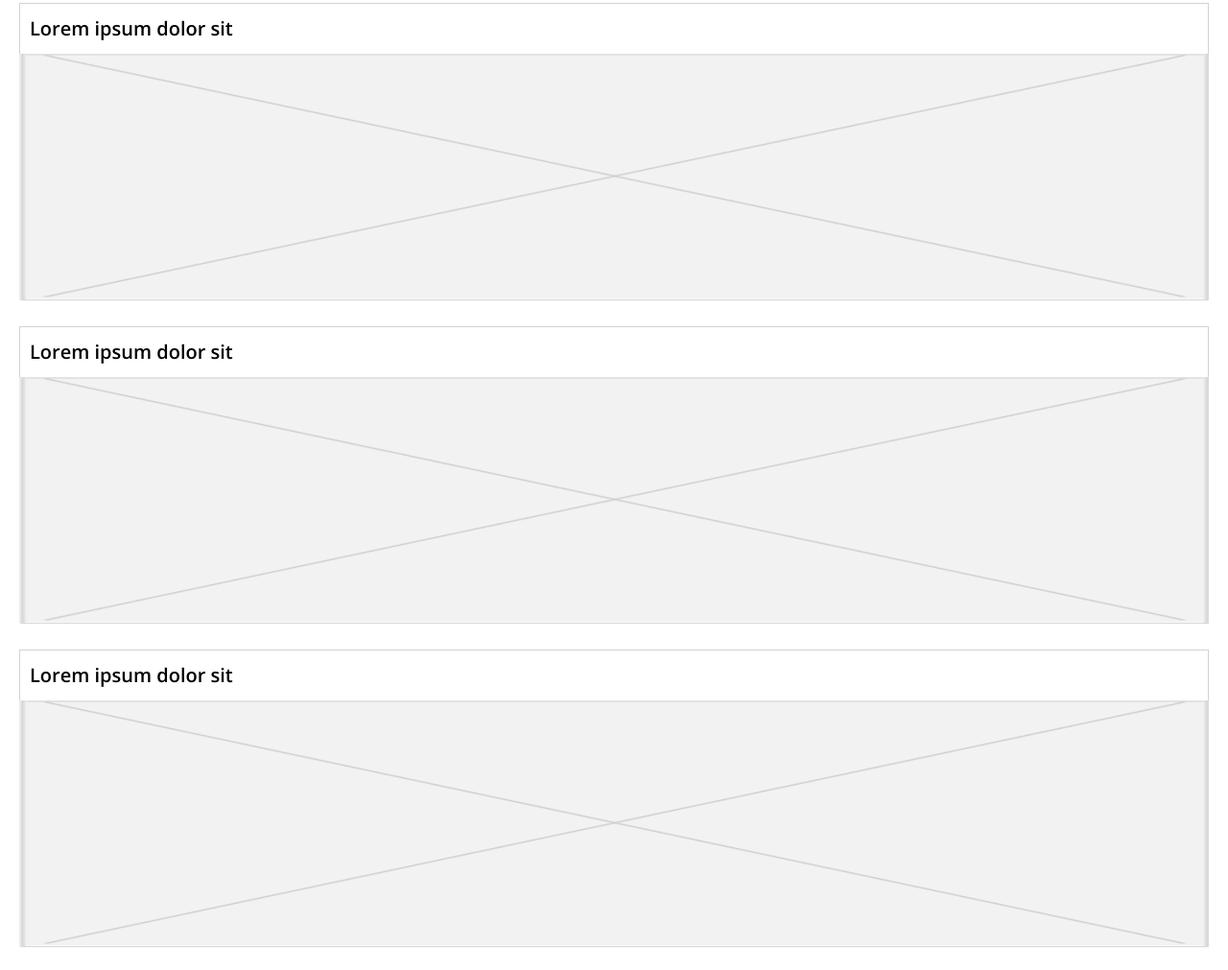
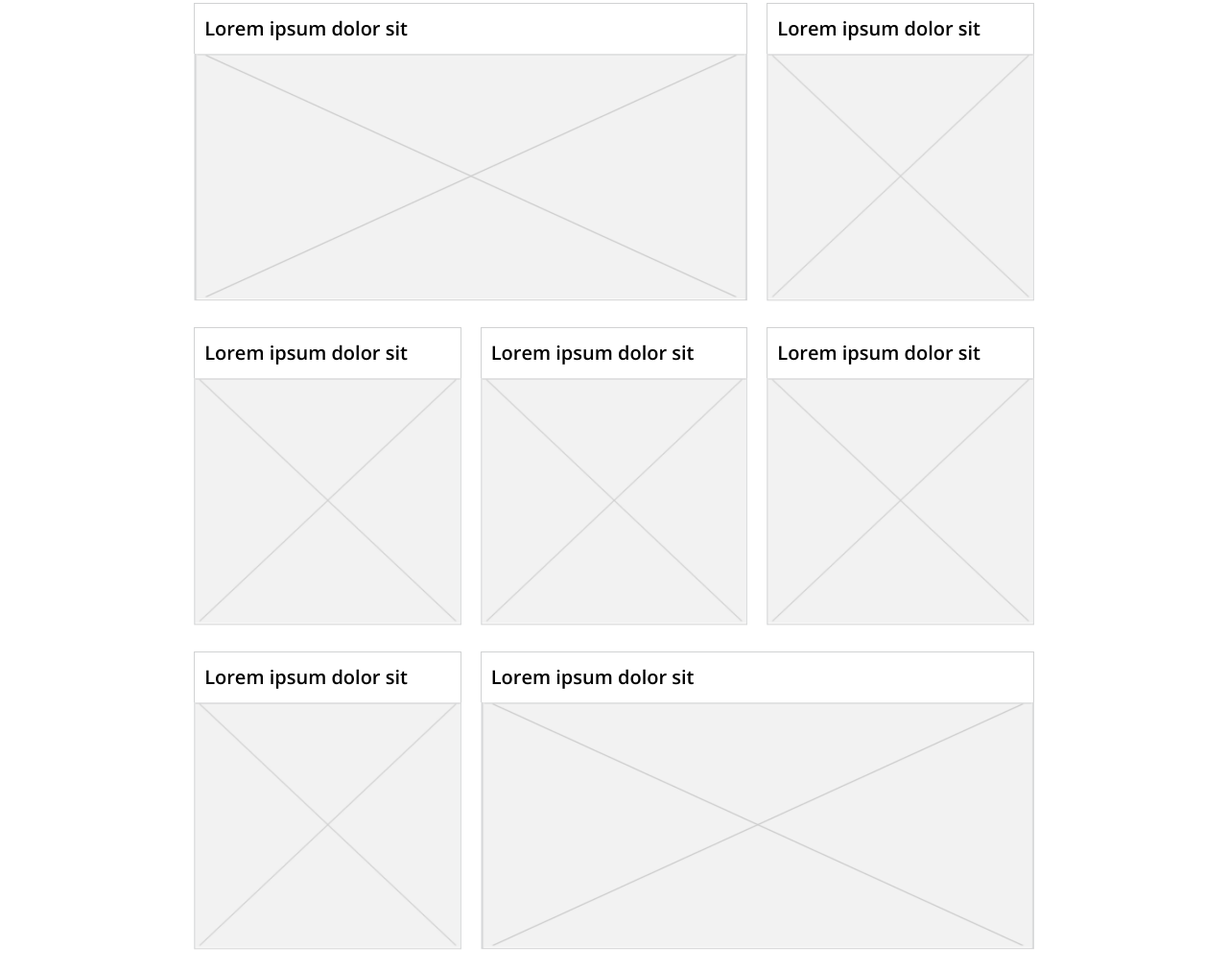
Before and after one commit to andrew-t-james/pattern-party, a website: page index.html in a window 1280 px wide. Shown: the part 1002-2013 px from the top of the page at 96% size. Drawn offline with nearby package versions, Linux system fonts and the light colour scheme.

Commit message:
Add grid template area for flex-cards

```diff
--- a/assets/scss/components/_flex-cards.scss
+++ b/assets/scss/components/_flex-cards.scss
@@ -21,6 +21,45 @@
 
   &__image {
     height: 26rem;
-    width: calc(100vw - 4rem);
+    width: 100%;
   }
 }
+
+@media screen and (min-width: 50rem) {
+  .flex-cards__wrapper {
+    display: grid;
+    height: 100%;
+    grid-template-columns: 1fr 1fr 1fr 1fr 1fr 1fr;
+    grid-template-rows: 1fr 1fr 1fr;
+    grid-gap: 1px 2rem;
+    grid-template-areas: "grid-one grid-one grid-one grid-one grid-two grid-two" "grid-three grid-three grid-four grid-four grid-five grid-five" "grid-six grid-six grid-seven grid-seven grid-seven grid-seven";
+  }
+
+  .card-three {
+    grid-area: grid-three;
+  }
+
+  .card-four {
+    grid-area: grid-four;
+  }
+
+  .card-one {
+    grid-area: grid-one;
+  }
+
+  .card-two {
+    grid-area: grid-two;
+  }
+
+  .card-five {
+    grid-area: grid-five;
+  }
+
+  .card-six {
+    grid-area: grid-six;
+  }
+
+  .card-seven {
+    grid-area: grid-seven;
+  }
+}
--- a/index.html
+++ b/index.html
@@ -94,21 +94,35 @@
           <h2 class="general__header--title">Felxible Cards</h2>
         </div>
       </header>
-      <div class="flex-card">
+      <div class="flex-cards__wrapper">
+        <div class="flex-card card-one">
           <header class="flex-card__heading">Lorem ipsum dolor sit</header>
           <img class="flex-card__image" src="./assets/images/flex-card-sm.png" alt="small placeholder">
         </div>
-      <div class="flex-card">
+        <div class="flex-card card-two">
           <header class="flex-card__heading">Lorem ipsum dolor sit</header>
           <img class="flex-card__image" src="./assets/images/flex-card-sm.png" alt="small placeholder">
         </div>
-      <div class="flex-card">
+        <div class="flex-card card-three">
           <header class="flex-card__heading">Lorem ipsum dolor sit</header>
           <img class="flex-card__image" src="./assets/images/flex-card-sm.png" alt="small placeholder">
         </div>
-      <div class="flex-card">
+        <div class="flex-card card-four">
           <header class="flex-card__heading">Lorem ipsum dolor sit</header>
           <img class="flex-card__image" src="./assets/images/flex-card-sm.png" alt="small placeholder">
+        </div>
+        <div class="flex-card card-five">
+          <header class="flex-card__heading">Lorem ipsum dolor sit</header>
+          <img class="flex-card__image" src="./assets/images/flex-card-sm.png" alt="small placeholder">
+        </div>
+        <div class="flex-card card-six">
+          <header class="flex-card__heading">Lorem ipsum dolor sit</header>
+          <img class="flex-card__image" src="./assets/images/flex-card-sm.png" alt="small placeholder">
+        </div>
+        <div class="flex-card card-seven">
+          <header class="flex-card__heading">Lorem ipsum dolor sit</header>
+          <img class="flex-card__image" src="./assets/images/flex-card-sm.png" alt="small placeholder">
+        </div>
       </div>
       <div class="button-wrapper">
         <button class="button">View Code</button>
```
Also changed, not shown: assets/css/styles.css. Lines whose indentation alone changed are shown as unchanged.
